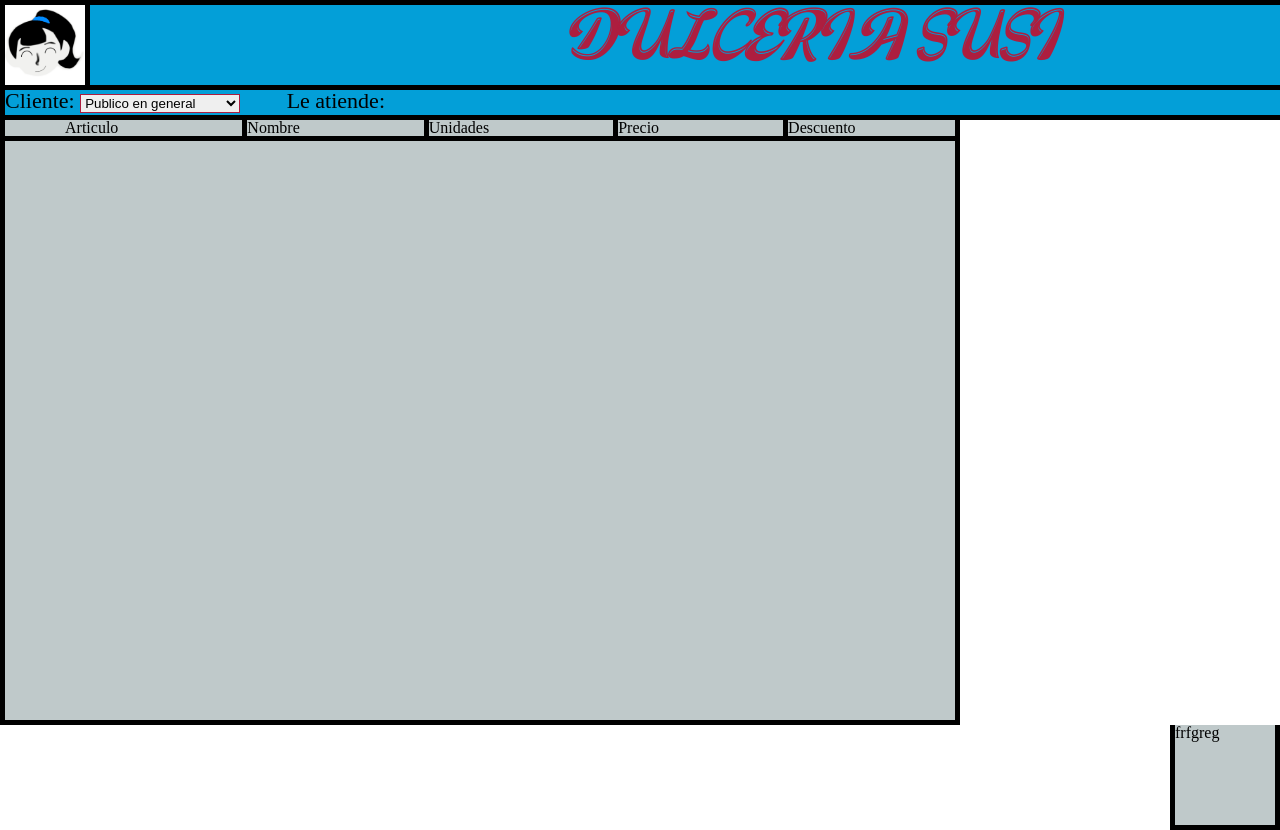
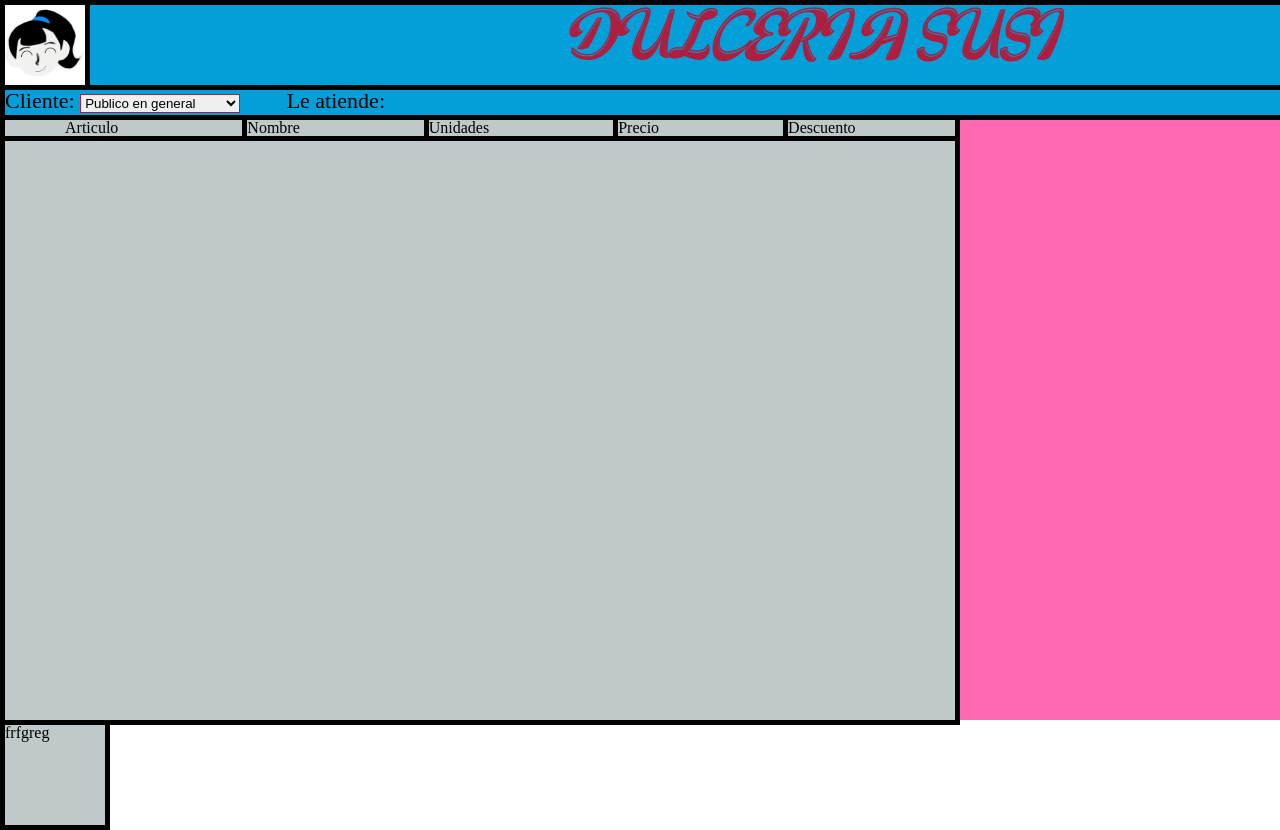
Before and after one commit to maluxz/candy-store, a PHP site: page /punto_venta.html in a window 1280 px wide; the page is wider, and only the part inside the window is pictured. Run offline with PHP 8.4, Linux system fonts and the light colour scheme.

```diff
--- a/css/punto_venta.css
+++ b/css/punto_venta.css
@@ -1,7 +1,3 @@
-*{
-    margin:0px;
-    padding:0px;
-}
 
 
 @font-face {
@@ -95,5 +91,15 @@ ul{
     border-left: 5px solid black;
     border-bottom: 5px solid black;
     float: right;
+    position: absolute;
+
 
 }
+
+/* div contenedor */
+#contenedor{
+    width: 1530px;
+    height: 600px;
+    background-color: hotpink;
+
+}
--- a/punto_venta.html
+++ b/punto_venta.html
@@ -32,6 +32,9 @@
         <p id="username">Le atiende:</p>
 
     </div>
+
+    <!-- div contenedor (productos precio - blanco) -->
+    <div id="contenedor">
         <!-- productos/precio -->
     <div id="productos_precio">
             <ul>
@@ -54,6 +57,8 @@
             frfgreg
 
         </div>
+
+    </div>
 </body>
 
 </html>
```
Lines whose indentation alone changed are shown as unchanged.
